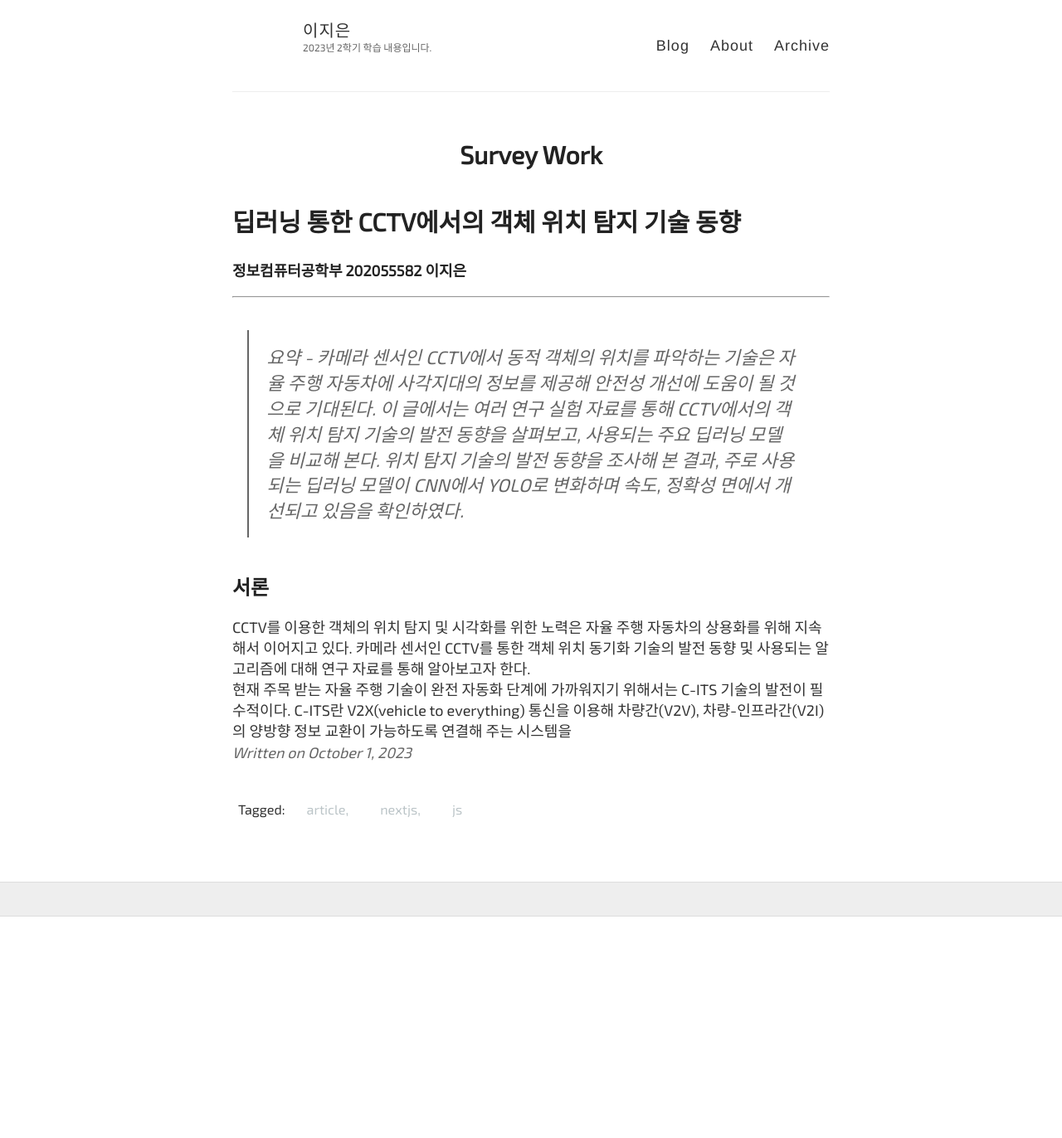
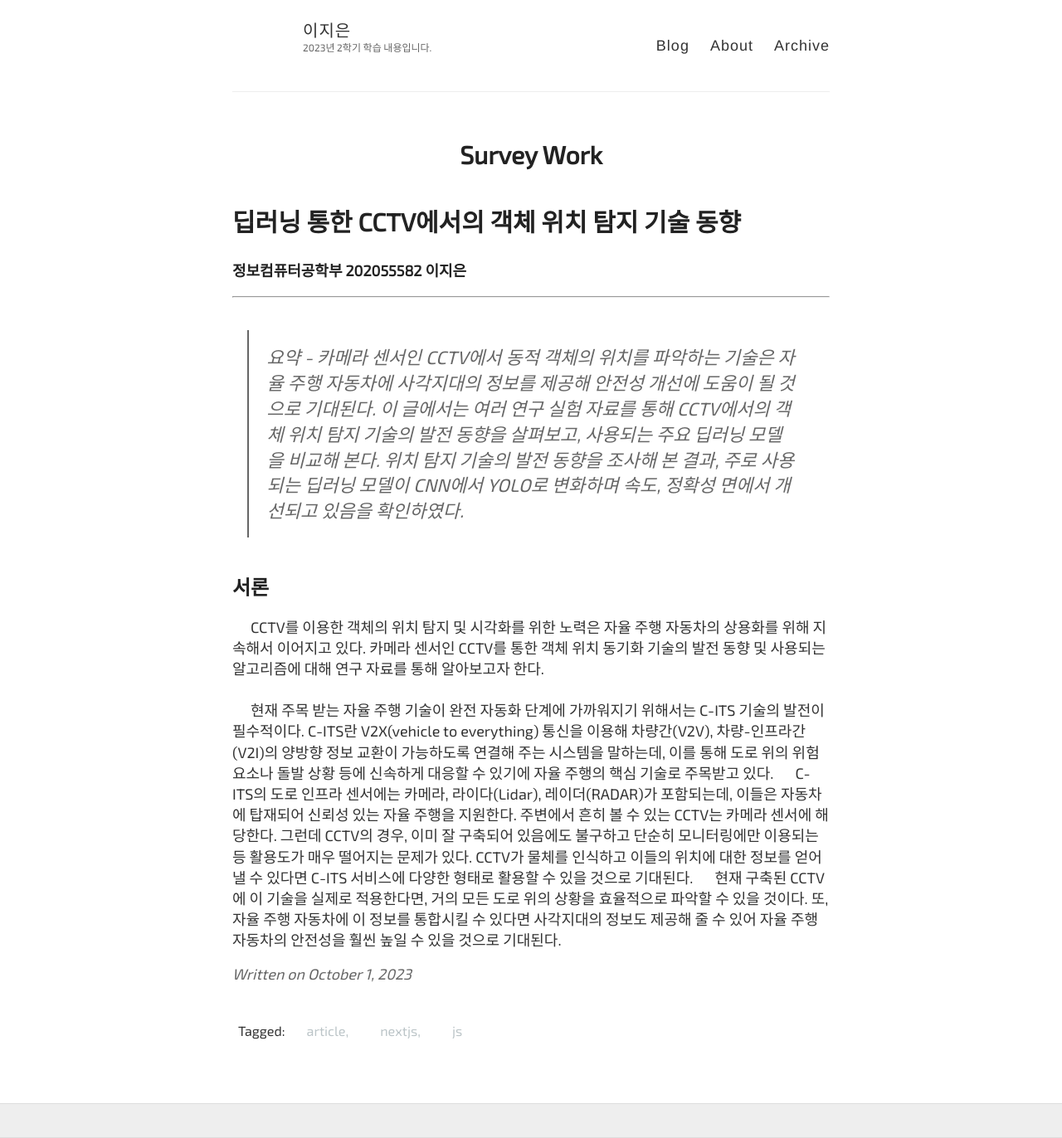
Before and after one commit to fkwmqpfl01/fkwmqpfl01.github.io, a Jekyll site: the page built from _posts/2023-10-01-survey_work.md, in a window 1280 px wide. Shown: the whole page at 83% size. Built offline with Jekyll 4.4.1, drawn with Linux system fonts in a browser that asks for light colours; some web fonts are replaced; before the commit the page ends 1105 px from its top, so only the background shows below that.

Commit message:
내용 수정

```diff
--- a/_posts/2023-10-01-survey_work.md
+++ b/_posts/2023-10-01-survey_work.md
@@ -14,5 +14,7 @@ tags: article, nextjs, js
 
 ## 서론
 
-<tab>CCTV를 이용한 객체의 위치 탐지 및 시각화를 위한 노력은 자율 주행 자동차의 상용화를 위해 지속해서 이어지고 있다. 카메라 센서인 CCTV를 통한 객체 위치 동기화 기술의 발전 동향 및 사용되는 알고리즘에 대해 연구 자료를 통해 알아보고자 한다. <br>
-<tab>현재 주목 받는 자율 주행 기술이 완전 자동화 단계에 가까워지기 위해서는 C-ITS 기술의 발전이 필수적이다. C-ITS란 V2X(vehicle to everything) 통신을 이용해 차량간(V2V), 차량-인프라간(V2I)의 양방향 정보 교환이 가능하도록 연결해 주는 시스템을
+&emsp; CCTV를 이용한 객체의 위치 탐지 및 시각화를 위한 노력은 자율 주행 자동차의 상용화를 위해 지속해서 이어지고 있다. 카메라 센서인 CCTV를 통한 객체 위치 동기화 기술의 발전 동향 및 사용되는 알고리즘에 대해 연구 자료를 통해 알아보고자 한다. <br>
+&emsp; 현재 주목 받는 자율 주행 기술이 완전 자동화 단계에 가까워지기 위해서는 C-ITS 기술의 발전이 필수적이다. C-ITS란 V2X(vehicle to everything) 통신을 이용해 차량간(V2V), 차량-인프라간(V2I)의 양방향 정보 교환이 가능하도록 연결해 주는 시스템을 말하는데, 이를 통해 도로 위의 위험 요소나 돌발 상황 등에 신속하게 대응할 수 있기에 자율 주행의 핵심 기술로 주목받고 있다.
+&emsp; C-ITS의 도로 인프라 센서에는 카메라, 라이다(Lidar), 레이더(RADAR)가 포함되는데, 이들은 자동차에 탑재되어 신뢰성 있는 자율 주행을 지원한다. 주변에서 흔히 볼 수 있는 CCTV는 카메라 센서에 해당한다. 그런데 CCTV의 경우, 이미 잘 구축되어 있음에도 불구하고 단순히 모니터링에만 이용되는 등 활용도가 매우 떨어지는 문제가 있다. CCTV가 물체를 인식하고 이들의 위치에 대한 정보를 얻어낼 수 있다면 C-ITS 서비스에 다양한 형태로 활용할 수 있을 것으로 기대된다.
+&emsp; 현재 구축된 CCTV에 이 기술을 실제로 적용한다면, 거의 모든 도로 위의 상황을 효율적으로 파악할 수 있을 것이다. 또, 자율 주행 자동차에 이 정보를 통합시킬 수 있다면 사각지대의 정보도 제공해 줄 수 있어 자율 주행 자동차의 안전성을 훨씬 높일 수 있을 것으로 기대된다.
```
